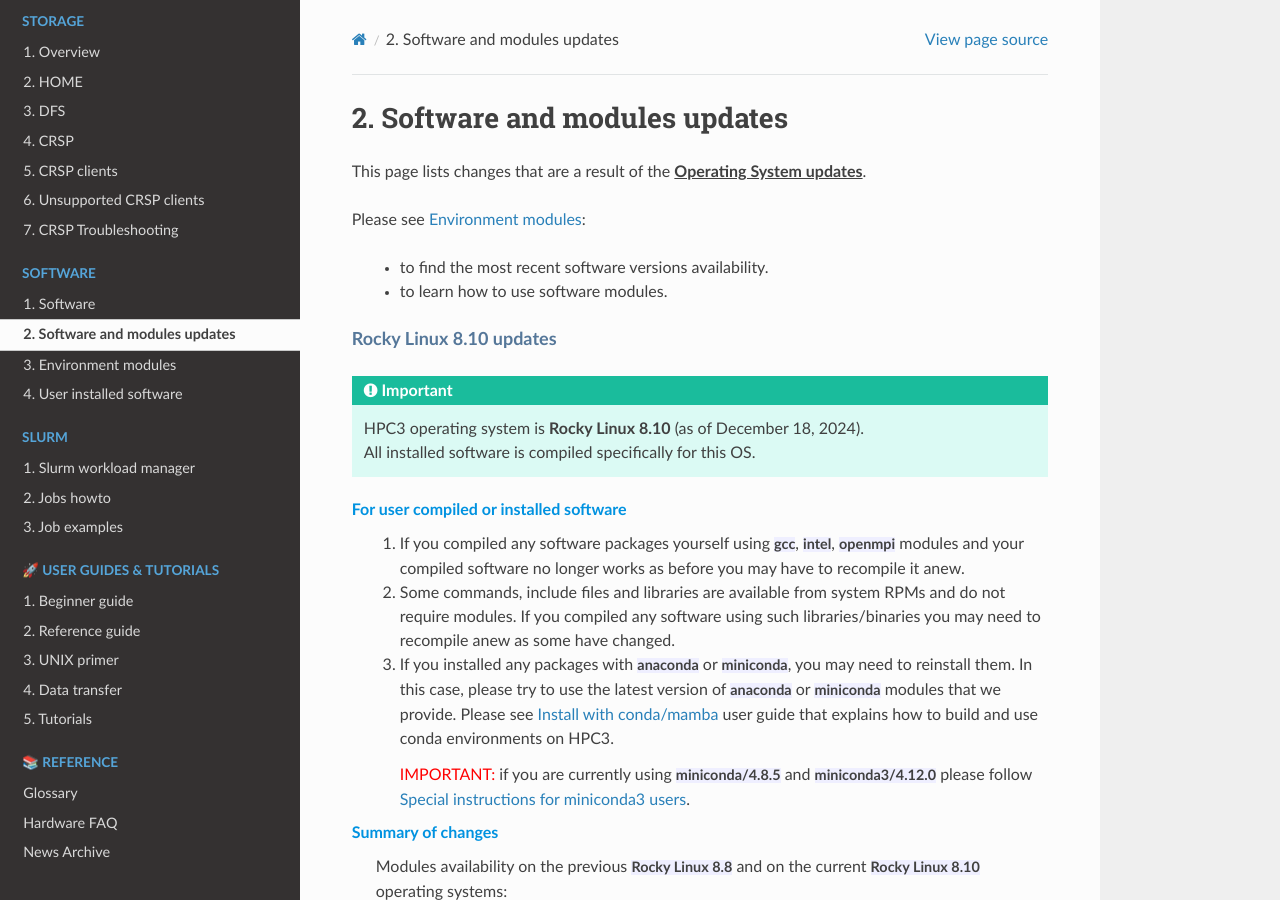
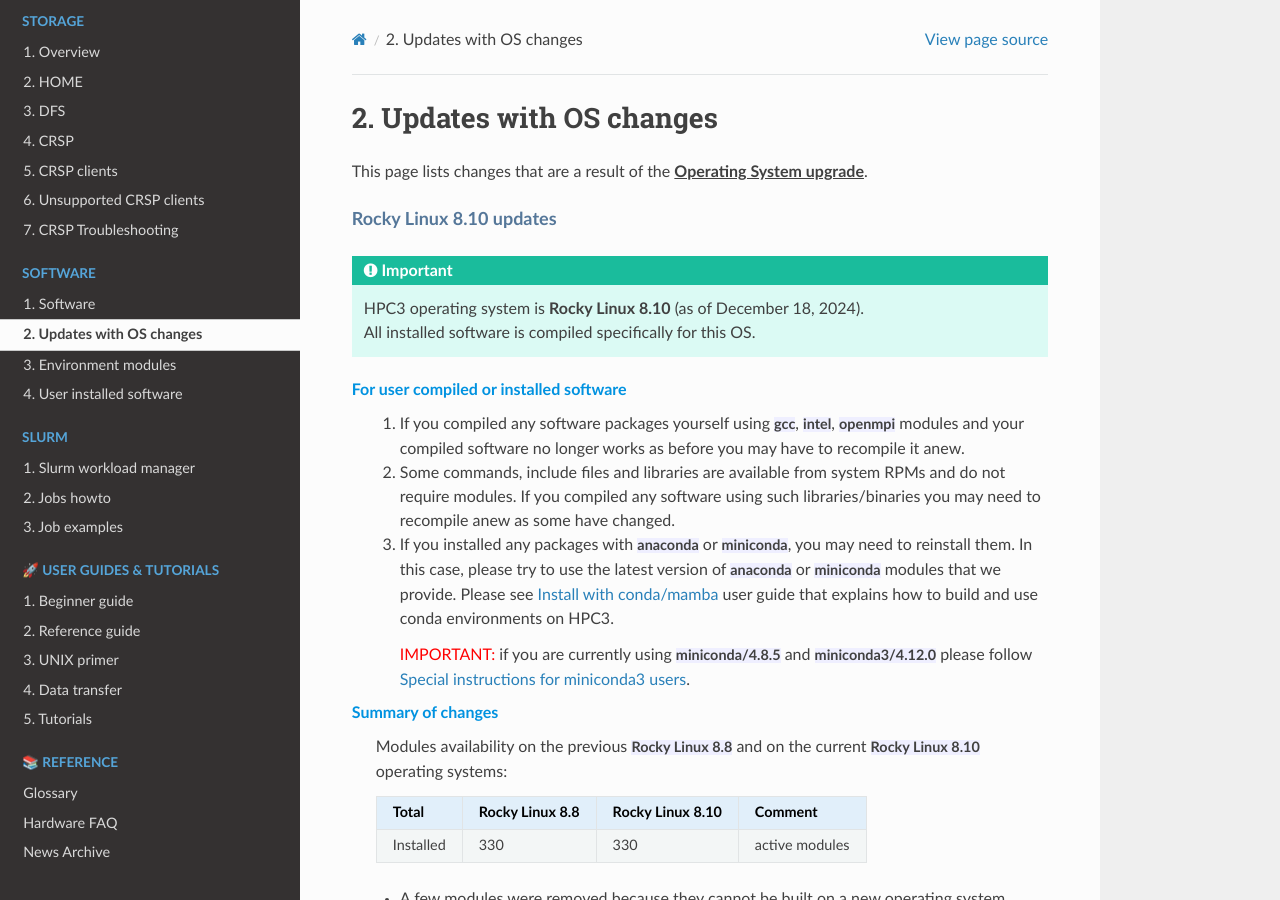
Before and after one commit to RCIC-UCI-Public/website-rcic, a Sphinx documentation site: the page built from docs/source/software/updates.rst, in a window 1280 px wide and 900 px high. Built offline with Sphinx 7.4.7 and the Read the Docs theme 3.1.0, drawn with Linux system fonts in a browser that asks for light colours.

Commit message:
update page title to remove ambiguity

```diff
--- a/docs/source/software/updates.rst
+++ b/docs/source/software/updates.rst
@@ -1,14 +1,10 @@
 .. _software updates:
 
-Software and modules updates
-============================
+Updates with OS changes
+=======================
 
-This page lists changes that are a result of the :underline:`Operating System updates`.
-
-Please see :ref:`modules`:
-
-    * to find the most recent software versions availability.
-    * to learn how to use software modules.
+This page lists changes that are a result of the :underline:`Operating System
+upgrade`.
 
 .. _rocky updates:
 
```
